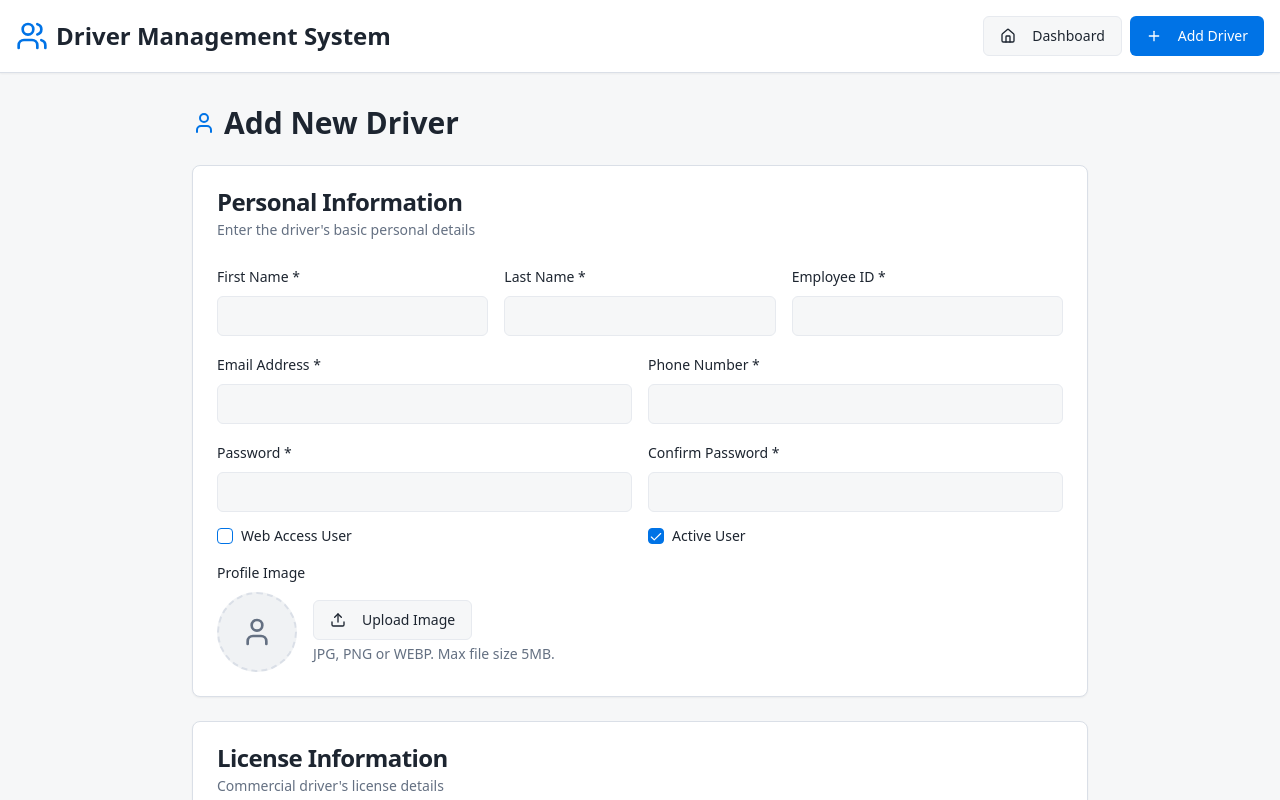
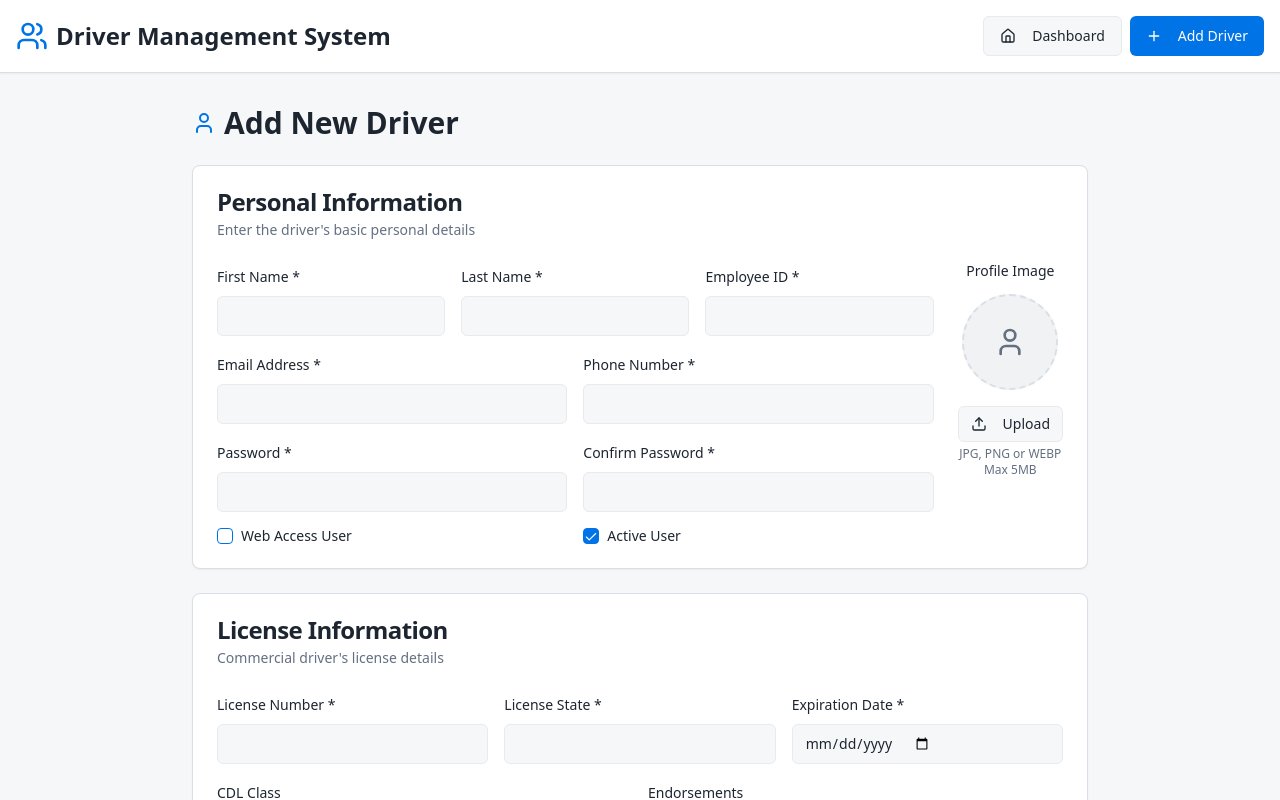
Before and after one commit to jbvelsol/drive-hero-hub, a React (Vite) app: page /drivers/add in a window 1280 px wide. Shown: the top 800 px of the page. Built offline with nearby package versions, Linux system fonts and the light colour scheme.

Commit message:
Refactor driver form layout
Move profile image upload to the upper right section of the form. Rename the "expiry date" field to "expiration date".

```diff
--- a/src/pages/AddDriver.tsx
+++ b/src/pages/AddDriver.tsx
@@ -156,6 +156,9 @@ const AddDriver = () => {
             </CardDescription>
           </CardHeader>
           <CardContent className="space-y-4">
+            <div className="flex gap-6">
+              {/* Left side - Form fields */}
+              <div className="flex-1 space-y-4">
                 <div className="grid grid-cols-1 md:grid-cols-3 gap-4">
                   <div className="space-y-2">
                     <Label htmlFor="firstName">First Name *</Label>
@@ -247,17 +250,17 @@ const AddDriver = () => {
                     <Label htmlFor="isActive">Active User</Label>
                   </div>
                 </div>
+              </div>
 
-            {/* Profile Image Upload */}
-            <div className="space-y-2">
+              {/* Right side - Profile Image */}
+              <div className="flex flex-col items-center space-y-4">
                 <Label>Profile Image</Label>
-              <div className="flex items-center space-x-4">
                 {profileImagePreview ? (
                   <div className="relative">
                     <img
                       src={profileImagePreview}
                       alt="Profile preview"
-                      className="w-20 h-20 rounded-full object-cover border-2 border-border"
+                      className="w-24 h-24 rounded-full object-cover border-2 border-border"
                     />
                     <Button
                       type="button"
@@ -270,11 +273,11 @@ const AddDriver = () => {
                     </Button>
                   </div>
                 ) : (
-                  <div className="w-20 h-20 rounded-full bg-muted border-2 border-dashed border-border flex items-center justify-center">
+                  <div className="w-24 h-24 rounded-full bg-muted border-2 border-dashed border-border flex items-center justify-center">
                     <User className="h-8 w-8 text-muted-foreground" />
                   </div>
                 )}
-                <div className="flex-1">
+                <div className="text-center">
                   <input
                     ref={fileInputRef}
                     type="file"
@@ -285,13 +288,14 @@ const AddDriver = () => {
                   <Button
                     type="button"
                     variant="outline"
+                    size="sm"
                     onClick={() => fileInputRef.current?.click()}
                   >
                     <Upload className="h-4 w-4 mr-2" />
-                    Upload Image
+                    Upload
                   </Button>
-                  <p className="text-sm text-muted-foreground mt-1">
-                    JPG, PNG or WEBP. Max file size 5MB.
+                  <p className="text-xs text-muted-foreground mt-1">
+                    JPG, PNG or WEBP<br />Max 5MB
                   </p>
                 </div>
               </div>
@@ -333,7 +337,7 @@ const AddDriver = () => {
               </div>
               <div className="space-y-2">
                 <Label htmlFor="licenseExpiry">
-                  Expiry Date {!formData.webAccess && "*"}
+                  Expiration Date {!formData.webAccess && "*"}
                 </Label>
                 <Input
                   id="licenseExpiry"
```
Lines whose indentation alone changed are shown as unchanged.
